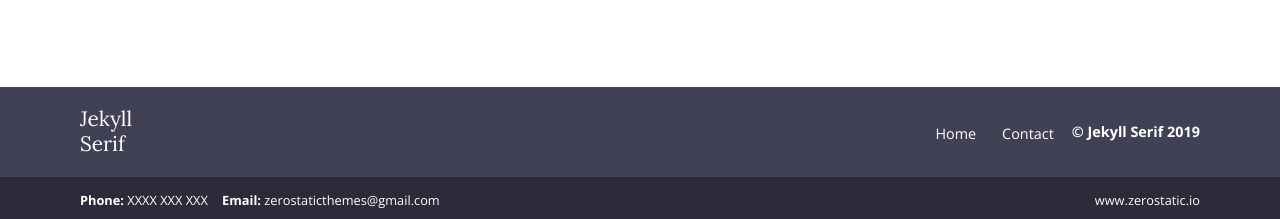
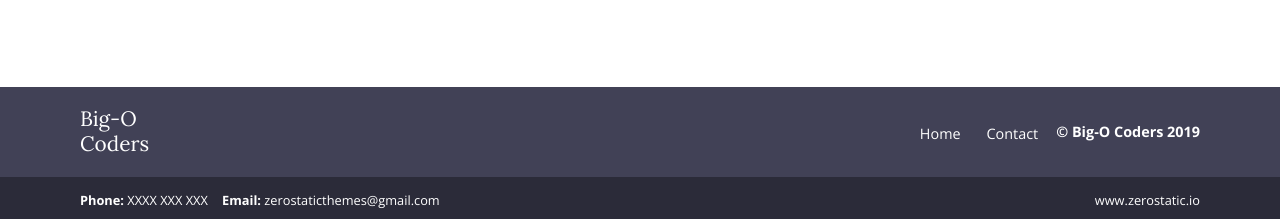
Before and after one commit to SnistAheads/Ocoders, a Jekyll site: the page built from index.html, in a window 1280 px wide. Shown: the part 1468-1687 px from the top of the page. Built offline with Jekyll 4.4.1, drawn with Linux system fonts in a browser that asks for light colours.

Commit message:
Update _config.yml

```diff
--- a/_config.yml
+++ b/_config.yml
@@ -1,7 +1,7 @@
 baseurl: '/Ocoders'
 exclude: ['README.md']
 permalink: pretty
-title: 'Jekyll Serif'
+title: 'Big-O Coders'
 
 collections:
   services:
```
